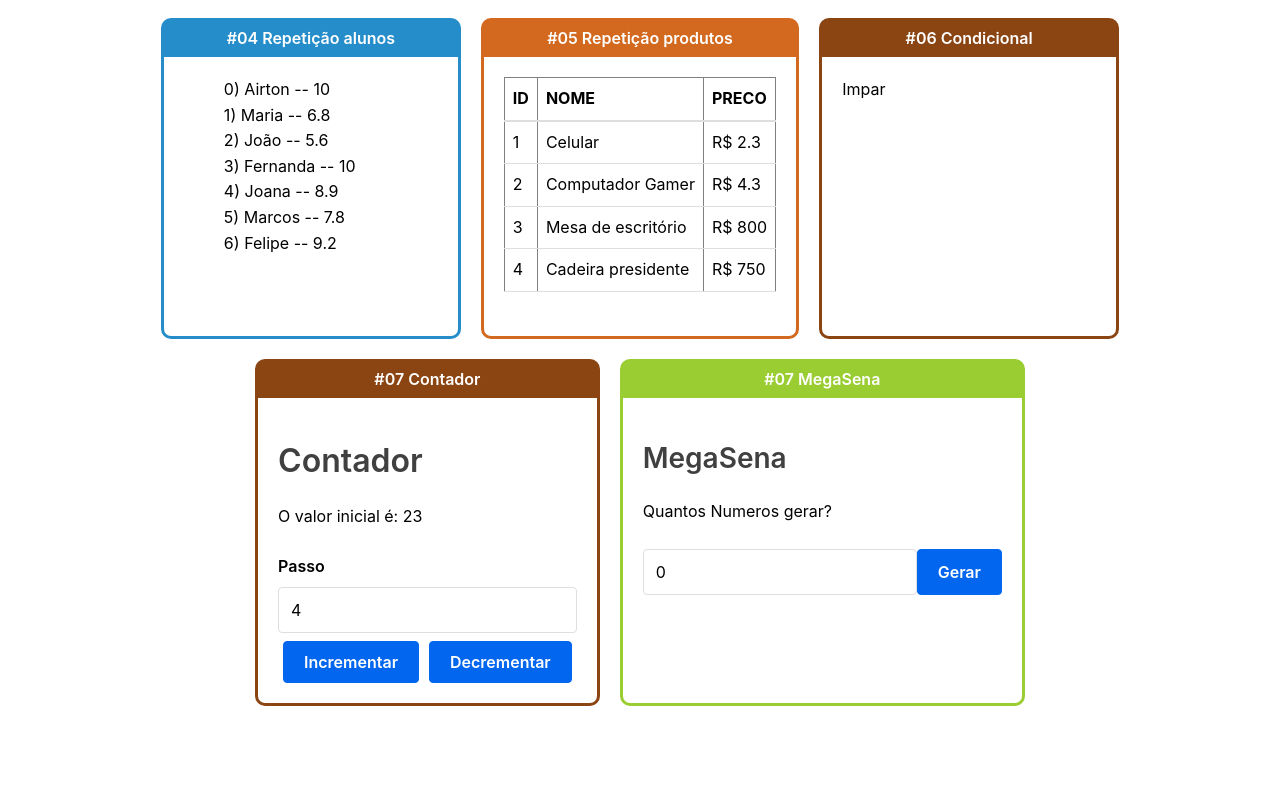
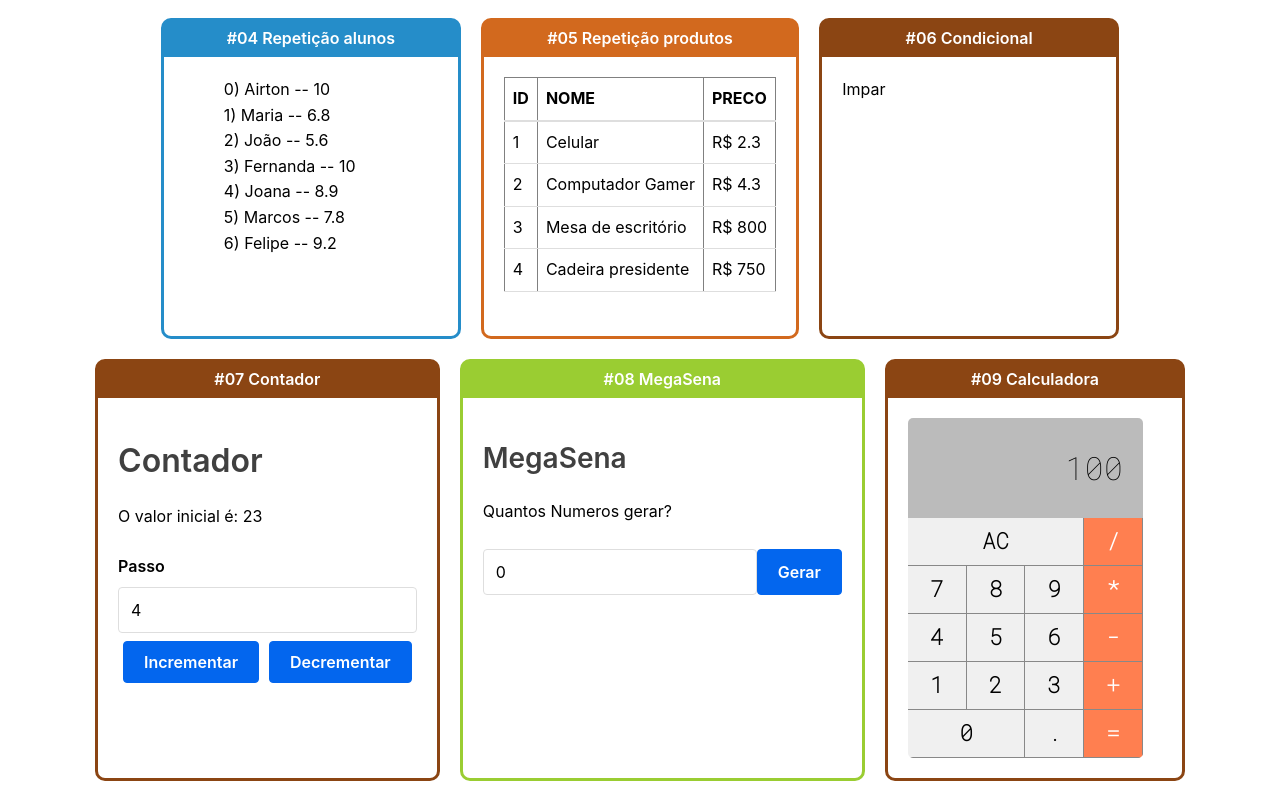
Before and after one commit to notria-12/ReactReview, a React (Create React App) app: page / in a window 1280 px wide. Shown: the part 394-1185 px from the top of the page. Before the commit the page ends 1110 px from the top, so only its background shows below. Built offline with nearby package versions, Linux system fonts and the light colour scheme.

Commit message:
estilização de exemplo calculadora

```diff
--- a/public/index.html
+++ b/public/index.html
@@ -15,6 +15,8 @@
       user's mobile device or desktop. See https://developers.google.com/web/fundamentals/web-app-manifest/
     -->
     <link rel="manifest" href="%PUBLIC_URL%/manifest.json" />
+    <link rel="preconnect" href="https://fonts.gstatic.com">
+<link href="https://fonts.googleapis.com/css2?family=Roboto+Mono:wght@100&display=swap" rel="stylesheet">
     <!--
       Notice the use of %PUBLIC_URL% in the tags above.
       It will be replaced with the URL of the `public` folder during the build.
@@ -24,7 +26,7 @@
       work correctly both with client-side routing and a non-root public URL.
       Learn how to configure a non-root public URL by running `npm run build`.
     -->
-    <title>React App</title>
+    <title>React Review</title>
   </head>
   <body>
     <noscript>You need to enable JavaScript to run this app.</noscript>
--- a/src/App.js
+++ b/src/App.js
@@ -11,6 +11,7 @@ import TabelaProdutos from './components/repeticao/TabelaProdutos'
 import ParOuImpar from './components/condicional/ParOuImpar'
 import Contador from './components/contador/Contador'
 import Mega from './components/megasena/Mega'
+import Calculator from './components/calculadora/Calculator'
 
 class App extends Component {
     state = {
@@ -75,8 +76,11 @@ class App extends Component {
                          <Contador numeroInicial={23}></Contador>
                     </Card>
 
-                    <Card titulo="#07 MegaSena" color="	#9ACD32">
+                    <Card titulo="#08 MegaSena" color="	#9ACD32">
                          <Mega></Mega>
+                    </Card>
+                    <Card titulo="#09 Calculadora" color="#8B4513" >
+                         <Calculator></Calculator>
                     </Card>
                 </div>
             </div>
--- /dev/null
+++ b/src/components/calculadora/Button.css
@@ -0,0 +1,39 @@
+:root {
+    --b-button: #f0f0f0;
+    --border-button: solid 1px #888
+}
+
+.calculator .button{
+    font-family: 'Roboto Mono', monospace;
+    font-size: 1.4em;
+    background-color: var(--b-button);
+    border: none;
+    border-right: var(--border-button);
+    border-bottom: var(--border-button);
+    color: black;
+    outline: none;
+    margin: 0;
+    border-radius: 0px;
+}
+
+.calculator .button:active{
+    background-color: #ccc;
+}
+
+.calculator .button.double{
+    grid-column:  span 2;
+}
+
+.calculator .button.triple{
+    grid-column:  span 3;
+}
+
+.calculator .button.operation{
+    background-color: coral;
+    color: #FFF;
+}
+
+.calculator .button.operation:active{
+    background-color: rgb(184, 57, 11);
+
+}
--- /dev/null
+++ b/src/components/calculadora/Button.jsx
@@ -0,0 +1,15 @@
+import React from 'react'
+import './Button.css'
+
+export default props => {
+    return (
+        <button onClick={e => props.click && props.click(props.label)}
+            className={
+                `button
+            ${props.operation ? 'operation' : ''}
+            ${props.double ? 'double' : ''}
+            ${props.triple ? 'triple' : ''}
+            `
+            }>{props.label}</button>
+    )
+}
--- /dev/null
+++ b/src/components/calculadora/Calculator.css
@@ -0,0 +1,12 @@
+.calculator{
+    height: 340px;
+    width: 235px;
+    border-radius: 5px;
+    overflow: hidden;
+    /* background: chocolate; */
+    display: grid;
+    grid-template-columns: repeat(4, 25%);
+    grid-template-rows: 1fr 48px 48px 48px 48px 48px;
+    font-family: 'Roboto Mono', monospace;
+
+}
--- /dev/null
+++ b/src/components/calculadora/Calculator.jsx
@@ -0,0 +1,48 @@
+import React, { Component } from 'react'
+
+import Button from './Button'
+import './Calculator.css'
+import Display from './Display'
+
+export default class Calculator extends Component {
+
+    clearMemory(){
+        console.log('Limpar')
+    }
+
+    setOperation(operation){
+        console.log(operation)
+    }
+
+    addDigit(n){
+        console.log(n)
+    }
+
+    render() {
+        const addDigit = n => this.addDigit(n)
+        const setOperation = op => this.setOperation(op)
+        return (
+            <div className="calculator">
+                <Display value={100}></Display>
+                <Button label="AC" click={() => this.clearMemory()} triple></Button>
+                <Button label="/" click={setOperation} operation></Button>
+                <Button label="7" click={addDigit}></Button>
+                <Button label="8" click={addDigit}></Button>
+                <Button label="9" click={addDigit}></Button>
+                <Button label="*" click={setOperation} operation></Button>
+                <Button label="4" click={addDigit}></Button>
+                <Button label="5" click={addDigit}></Button>
+                <Button label="6" click={addDigit}></Button>
+                <Button label="-" click={setOperation} operation></Button>
+                <Button label="1" click={addDigit}></Button>
+                <Button label="2" click={addDigit}></Button>
+                <Button label="3" click={addDigit}></Button>
+                <Button label="+" click={setOperation} operation></Button>
+                <Button label="0" click={addDigit} double></Button>
+                <Button label="." click={addDigit}></Button>
+                <Button label="=" click={setOperation} operation></Button>
+            </div>
+        )
+    }
+
+}
--- /dev/null
+++ b/src/components/calculadora/Display.css
@@ -0,0 +1,10 @@
+.display{
+    grid-column: span 4;
+    background-color: #0004;
+
+    display: flex;
+    justify-content: flex-end;
+    align-items: center;
+    padding: 20px;
+    font-size: 2.0em;
+}
--- /dev/null
+++ b/src/components/calculadora/Display.jsx
@@ -0,0 +1,10 @@
+import React from 'react'
+import './Display.css'
+
+export default props => {
+    return(
+        <div className="display">
+            {props.value}
+        </div>
+    )
+}
--- a/src/index.css
+++ b/src/index.css
@@ -374,6 +374,7 @@ html {
   -moz-osx-font-smoothing: grayscale;
   font: normal normal normal 1rem/1.6 -apple-system, BlinkMacSystemFont, Helvetica Neue, Helvetica, Arial, sans-serif;
   font-size: 1rem;
+
 }
 
 body {
```
